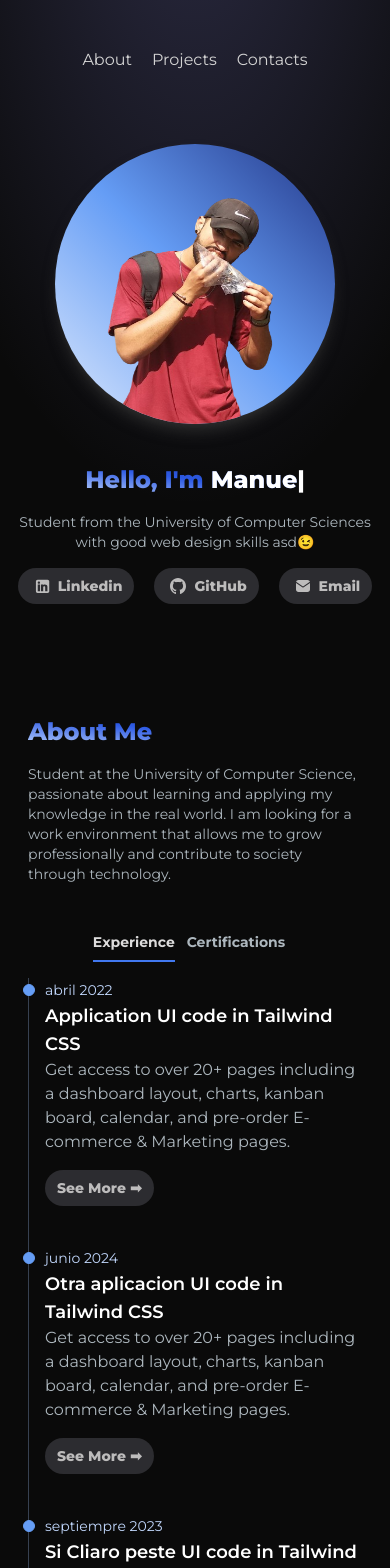
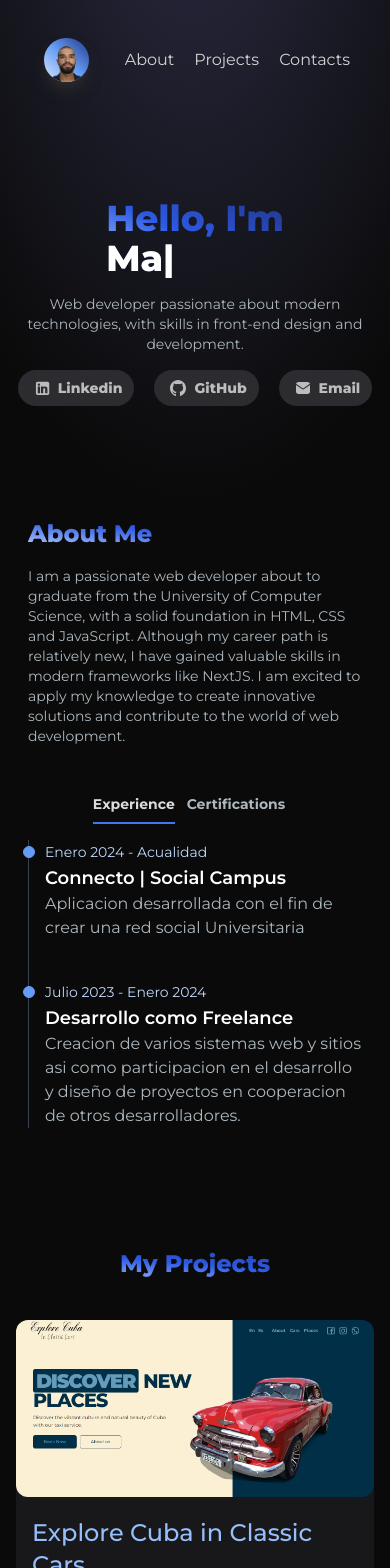
Before and after one commit to manuxdev/personal-portfolio, a Next.js app: page / in a window 390 px wide. Shown: the top 1568 px of the page. Built offline with nearby package versions, Linux system fonts and the light colour scheme.

Commit message:
fix style/errors

```diff
--- a/public/icons/code.jsx
+++ b/public/icons/code.jsx
@@ -4,16 +4,16 @@ const Code = ({ className }) => {
       <g id="SVGRepo_bgCarrier"></g>
       <g
         id="SVGRepo_tracerCarrier"
-        stroke-linecap="round"
-        stroke-linejoin="round"
+        strokeLinecap="round"
+        strokeLinejoin="round"
       ></g>
       <g id="SVGRepo_iconCarrier">
         {" "}
         <path
           d="M7 8L3 11.6923L7 16M17 8L21 11.6923L17 16M14 4L10 20"
-          stroke-width="2"
-          stroke-linecap="round"
-          stroke-linejoin="round"
+          strokeWidth="2"
+          strokeLinecap="round"
+          strokeLinejoin="round"
         ></path>{" "}
       </g>
     </svg>
--- a/src/app/components/AboutSecction.jsx
+++ b/src/app/components/AboutSecction.jsx
@@ -16,17 +16,17 @@ const AboutSecction = () => {
     initial: { y: 100, opacity: 0 },
     animate: { y: 0, opacity: 1 },
   };
-  const lineVariant = {
-    initialLine: { height: 100 },
-    animateLine: { height: "auto" },
-  };
+  // const lineVariant = {
+  //   initialLine: { height: 100 },
+  //   animateLine: { height: "auto" },
+  // };
 
   const datosfiltrados = datos.filter((item) => item.id === tab);
 
   return (
     <section className="" id="about">
       <div className=" gap-8   xl-gap-10  px-3">
-        <div className=" text-left flex flex-col h-full ">
+        <div className=" text-left flex flex-col ">
           <h2
             className="text-2xl md:text-4xl mb-4 font-extrabold text-transparent bg-clip-text bg-gradient-to-tr from-governor-bay-200 via-governor-bay-600
              to-governor-bay-900 "
@@ -34,10 +34,12 @@ const AboutSecction = () => {
             About Me
           </h2>
           <p className="text-[#ADB7BE]   text-sm  sm mb-4 lg:text-base">
-            Student at the University of Computer Science, passionate about
-            learning and applying my knowledge in the real world. I am looking
-            for a work environment that allows me to grow professionally and
-            contribute to society through technology.
+            I am a passionate web developer about to graduate from the
+            University of Computer Science, with a solid foundation in HTML, CSS
+            and JavaScript. Although my career path is relatively new, I have
+            gained valuable skills in modern frameworks like NextJS. I am
+            excited to apply my knowledge to create innovative solutions and
+            contribute to the world of web development.
           </p>
 
           <div className="flex flex-row justify-center mt-8 ">
@@ -55,16 +57,16 @@ const AboutSecction = () => {
             </TabButton>
           </div>
           <div className="md:mt-8 mt-4 ">
-            <ol
-              ref={ref}
-              className="relative border-s border-gray-700 dark:border-gray-700"
-            >
-              <AnimatePresence>
+            <AnimatePresence>
+              <ol
+                ref={ref}
+                className="relative  border-s border-gray-700 dark:border-gray-700"
+              >
                 {datosfiltrados.map((el) =>
                   el.elementos.map((subEl, index) => (
                     <motion.li
                       className="mb-10 ms-4"
-                      key={Object.values(subEl)[0].id}
+                      key={Object.values(subEl)[0].h3}
                       variants={variants}
                       initial="initial"
                       animate={isInView ? "animate" : "initial"}
@@ -72,7 +74,7 @@ const AboutSecction = () => {
                         opacity: 0,
                         transition: { duration: 0.1 },
                       }}
-                      transition={{ duration: 0.5, delay: index * 0.5 }}
+                      transition={{ duration: 0.5, delay: index * 0.6 }}
                     >
                       <motion.div className="absolute w-3 h-3 bg-governor-bay-400 rounded-full mt-1.5 -start-1.5 border border-governor-bay-400"></motion.div>
 
@@ -85,19 +87,19 @@ const AboutSecction = () => {
                       <p className="mb-4 text-base font-normal text-[#ADB7BE]">
                         {Object.values(subEl)[0].p}
                       </p>
-                      <Link href={Object.values(subEl)[0].href} target="_blank">
+                      {/* <Link href={Object.values(subEl)[0].href} target="_blank">
                         <motion.button
                           className="md:px-4 md:py-2 px-3 py-2 text-sm md:text-sm w-fit rounded-full
             bg-[#2C2C30] hover:bg-[#3f3f42] text-[#bdbcbc] hover:text-governor-bay-300 font-extrabold transition-all flex items-center justify-center gap-1 group"
                         >
                           <div>See More ➡</div>
                         </motion.button>
-                      </Link>
+                      </Link> */}
                     </motion.li>
                   ))
                 )}
-              </AnimatePresence>
-            </ol>
+              </ol>
+            </AnimatePresence>
           </div>
         </div>
       </div>
--- a/src/app/components/HeroSection.jsx
+++ b/src/app/components/HeroSection.jsx
@@ -41,7 +41,7 @@ const HeroSection = () => {
   const [selectedId, setSelectedId] = useState(null);
 
   return (
-    <section className="sm:h-screen xl:pb-0 pb-28 h-auto flex items-center  justify-center mt-[120px] sm:mt-0">
+    <section className=" pb-28 h-auto  flex items-center  justify-center mt-[150px] ">
       <div className="flex flex-col-reverse sm:mt-7 mt-0 ">
         <motion.div
           initial={{ scale: 0, y: -150 }}
@@ -50,11 +50,11 @@ const HeroSection = () => {
           className=" flex flex-col items-center justify-center  pt-10"
         >
           <h1
-            className=" text-2xl md:text-4xl mb-4 font-extrabold text-transparent bg-clip-text bg-gradient-to-tr from-governor-bay-200 via-governor-bay-600
+            className=" text-4xl md:text-6xl  mb-4 font-extrabold text-transparent bg-clip-text bg-gradient-to-tr from-governor-bay-200 via-governor-bay-600
              to-governor-bay-900 "
           >
-            Hello, I{"'"}m{" "}
-            <span className="text-2xl md:text-4xl text-white">
+            Hello, I{"'"}m <br />
+            <span className="text-4xl md:text-7xl text-white">
               <TypeAnimation
                 sequence={[
                   500,
@@ -72,8 +72,8 @@ const HeroSection = () => {
           </h1>
           <div className="md:w-10/12 ">
             <p className="text-[#ADB7BE]  text-center text-sm  sm mb-4 lg:text-base">
-              Student from the University of Computer Sciences with good web
-              design skills asd😉
+              Web developer passionate about modern technologies, with skills in
+              front-end design and development.
             </p>
           </div>
           <div className="flex gap-5">
@@ -106,28 +106,6 @@ const HeroSection = () => {
             ))}
           </div>
         </motion.div>
-        <motion.div
-          initial={{ scale: 0 }}
-          animate={{ scale: 1 }}
-          transition={{ duration: 0.3 }}
-          className=" place-self-center mt-4 lg-mt-0"
-        >
-          <div
-            className="
-                    flex justify-center items-center
-           "
-          >
-            <Image
-              className=" rounded-full bg-gradient-to-tr from-governor-bay-100
-              via-governor-bay-400 to-governor-bay-900
-               w-[280px] h-[280px] shadow-lg shadow-[#2c2c2c] "
-              src="/images/foto.png"
-              alt="Manuxdev-photo"
-              width={280}
-              height={280}
-            />
-          </div>
-        </motion.div>
       </div>
     </section>
   );
--- a/src/app/components/NavLink.jsx
+++ b/src/app/components/NavLink.jsx
@@ -9,7 +9,7 @@ const NavLink = ({ href, title }) => {
       href={href}
       className="
       block sm:text-lg rounder text-[#d3d3d3]
-      hover:text-transparent hover:bg-clip-text hover:bg-gradient-to-tr hover:from-governor-bay-200 hover:via-governor-bay-300 hover:to-governor-bay-400
+      hover:text-governor-bay-300
       transition"
     >
       {title}
--- a/src/app/components/Navbar.jsx
+++ b/src/app/components/Navbar.jsx
@@ -1,4 +1,6 @@
+import Image from "next/image";
 import NavLink from "./NavLink";
+import Link from "next/link";
 
 const navLinks = [
   {
@@ -18,8 +20,20 @@ const navLinks = [
 const Navbar = () => {
   return (
     <nav className="w-full top-0 lef-0 right-0 mt-8 z-50 absolute">
-      <div className="flex  items-center justify-center  mx-auto px-6">
+      <div className="flex  items-center justify-center  mx-auto px-6 space-x-5">
         <div className="mobile-menu block md:hidden"></div>
+        <Link href="/" className="hover:scale-110 transition">
+          <Image
+            className=" rounded-full bg-gradient-to-tr from-governor-bay-100
+              via-governor-bay-400 to-governor-bay-900
+                shadow-lg shadow-[#2c2c2c] "
+            src="/images/foto.png"
+            alt="Manuxdev-photo"
+            width={50}
+            height={50}
+          />
+        </Link>
+
         <div className="menu  md:block md:w-auto" id="navbar">
           <ul className="flex p-4 md:p-0 md:flex-row  gap-5 mt-0">
             {navLinks.map((item, index) => (
--- a/src/app/components/ProjectsCard.jsx
+++ b/src/app/components/ProjectsCard.jsx
@@ -1,3 +1,4 @@
+"use client";
 import Link from "next/link";
 import Image from "next/image";
 import { motion } from "framer-motion";
--- a/src/app/components/ProjectsSection.jsx
+++ b/src/app/components/ProjectsSection.jsx
@@ -1,5 +1,3 @@
-"use client";
-import { useState } from "react";
 import ProjectsCard from "./ProjectsCard";
 
 const projectsData = [
@@ -42,11 +40,6 @@ const projectsData = [
 ];
 
 const ProjectsSection = () => {
-  const cardVariants = {
-    initial: { y: 80, opacity: 0 },
-    animate: { y: 0, opacity: 1 },
-  };
-
   return (
     <section className="mt-20" id="projects">
       <h2
--- a/src/app/page.js
+++ b/src/app/page.js
@@ -4,7 +4,7 @@ import ProjectsSection from "./components/ProjectsSection";
 import EmailSecction from "./components/EmailSecction";
 
 export const metadata = {
-  title: "ManuxDev",
+  title: "Manuel Pantoja | ManuxDev",
   description: "Portfolio of Manuel Pantoja",
 };
 
--- a/src/data/datos.js
+++ b/src/data/datos.js
@@ -5,37 +5,17 @@ export const datos = [
     elementos: [
       {
         el1: {
-          id: 1,
-          time: "Mayo 2024",
-          h3: "Si calro UI code in Tailwind CSS",
-          p: "Get access to over 20+ pages including a dashboard layout, charts, kanban board, calendar, and pre-order E-commerce & Marketing pages.",
+          time: "Enero 2024",
+          h3: "SQL Bassic Certificate",
+          p: "HackerRank",
           href: "",
         },
       },
       {
         el2: {
-          id: 2,
-          time: "julio 2023",
-          h3: "Otra No Esta UI code in Tailwind CSS",
-          p: "Get access to over 20+ pages including a dashboard layout, charts, kanban board, calendar, and pre-order E-commerce & Marketing pages.",
-          href: "",
-        },
-      },
-      {
-        el3: {
-          id: 3,
-          time: "Enero 2023",
-          h3: "Aqui arriba, si? UI code in Tailwind CSS",
-          p: "Get access to over 20+ pages including a dashboard layout, charts, kanban board, calendar, and pre-order E-commerce & Marketing pages.",
-          href: "",
-        },
-      },
-      {
-        el4: {
-          id: 4,
-          time: "Febrero 2019",
-          h3: "Aqui arriba, si? UI code in Tailwind CSS",
-          p: "Get access to over 20+ pages including a dashboard layout, charts, kanban board, calendar, and pre-order E-commerce & Marketing pages.",
+          time: "Enero 2024",
+          h3: "CSS Bassic Certificate",
+          p: "HackerRank",
           href: "",
         },
       },
@@ -47,28 +27,17 @@ export const datos = [
     elementos: [
       {
         el1: {
-          id: 5,
-          time: "abril 2022",
-          h3: "Application UI code in Tailwind CSS",
-          p: "Get access to over 20+ pages including a dashboard layout, charts, kanban board, calendar, and pre-order E-commerce & Marketing pages.",
+          time: "Enero 2024 - Acualidad",
+          h3: "Connecto | Social Campus",
+          p: "Aplicacion desarrollada con el fin de crear una red social Universitaria",
           href: "",
         },
       },
       {
         el2: {
-          id: 6,
-          time: "junio 2024",
-          h3: "Otra aplicacion UI code in Tailwind CSS",
-          p: "Get access to over 20+ pages including a dashboard layout, charts, kanban board, calendar, and pre-order E-commerce & Marketing pages.",
-          href: "",
-        },
-      },
-      {
-        el3: {
-          id: 7,
-          time: "septiempre 2023",
-          h3: "Si Cliaro peste UI code in Tailwind CSS",
-          p: "Get access to over 20+ pages including a dashboard layout, charts, kanban board, calendar, and pre-order E-commerce & Marketing pages.",
+          time: "Julio 2023 - Enero 2024",
+          h3: "Desarrollo como Freelance",
+          p: "Creacion de varios sistemas web y sitios asi como participacion en el desarrollo y diseño de proyectos en cooperacion de otros desarrolladores.",
           href: "",
         },
       },
```
Also changed, not shown: public/images/foto.png.
